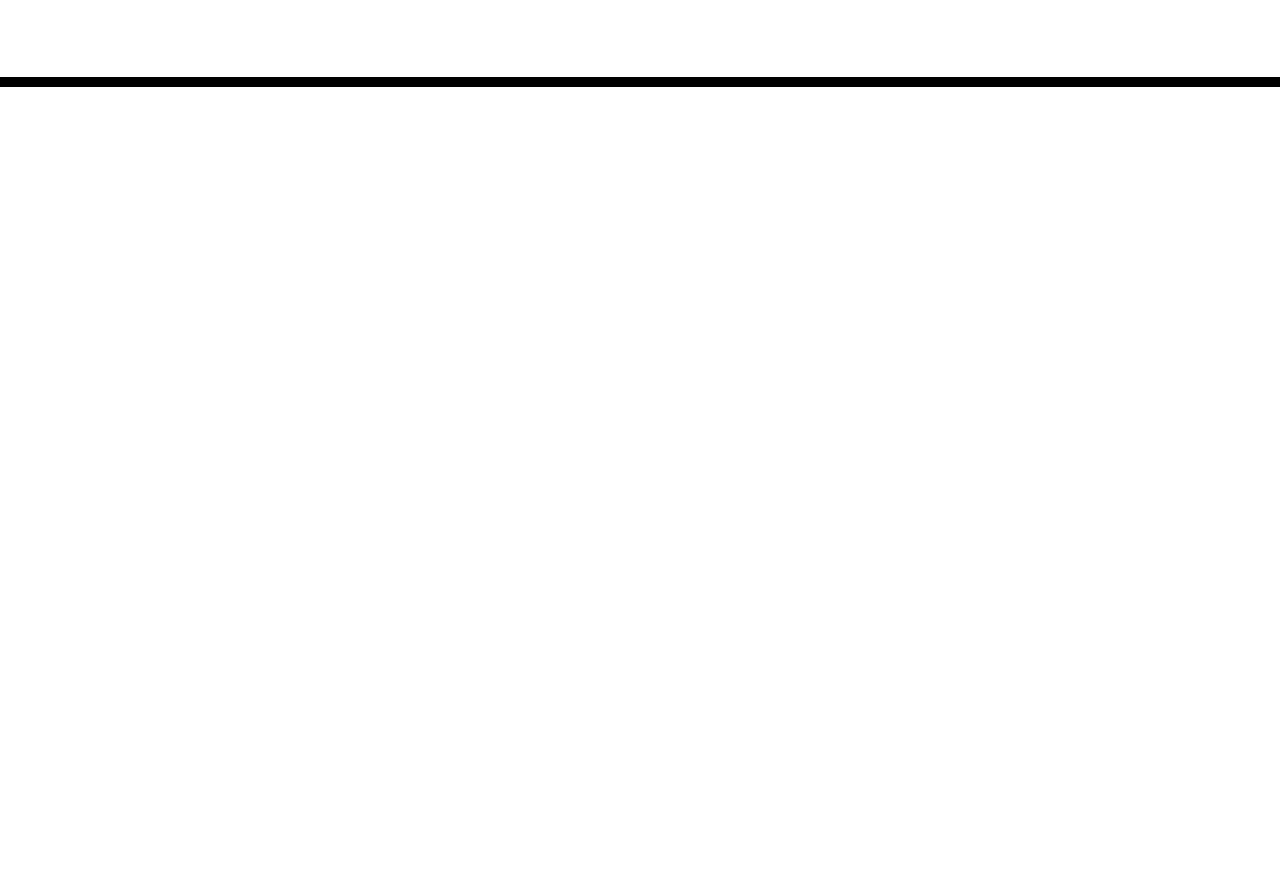
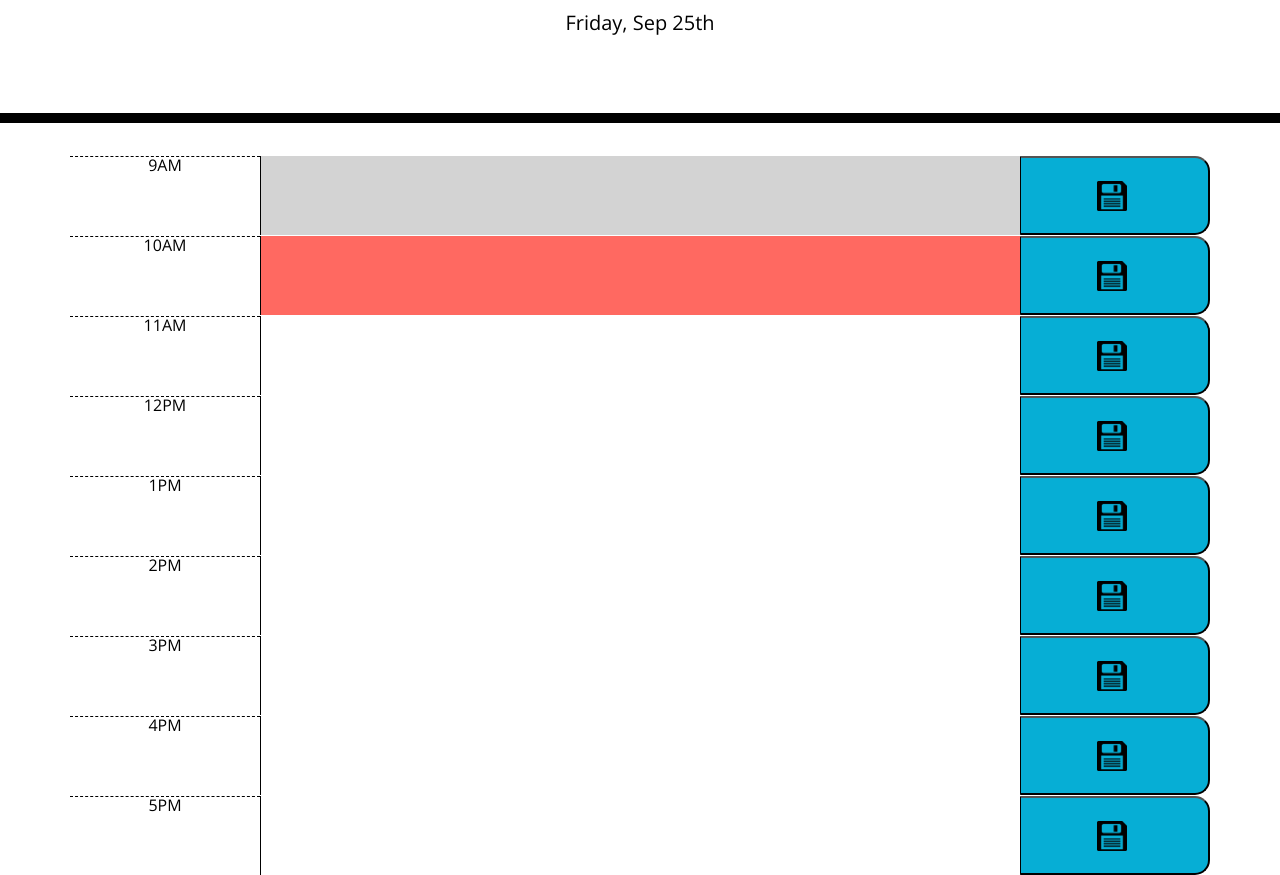
Before and after one commit to joshglugatch/day-panner, a plain HTML site: page index.html in a window 1280 px wide. Shown: the part 181-1056 px from the top of the page. Before the commit the page ends 800 px from the top, so only its background shows below. Drawn offline with nearby package versions, Linux system fonts and the light colour scheme.

Commit message:
format html with time, text, and save boxes

```diff
--- a/index.html
+++ b/index.html
@@ -20,6 +20,10 @@
     />
     <link rel="stylesheet" href="style.css" />
     <title>Work Day Scheduler</title>
+
+    <script src="https://code.jquery.com/jquery-3.4.1.min.js"></script>
+    <script src="https://momentjs.com/downloads/moment.js"></script>
+
   </head>
 
   <body>
@@ -30,9 +34,81 @@
     </header>
     <div class="container">
       <!-- Timeblocks go here -->
+      <!-- 9AM -->
+      <div class="time-block">
+        <div class="row">
+          <div class="col-sm-2 hour">9AM</div>
+            <textarea class="col-md-8 past" name="9" id="9" cols="80" rows="2"></textarea>
+          <button class="col-sm-2 saveBtn"><img class="saveImage" src="images/savebutton.png"> </button>
+        </div>
+      </div>
+      <!-- 10AM -->
+      <div class="time-block">
+        <div class="row">
+          <div class="col-sm-2 hour">10AM</div>
+          <textarea class="col-md-8 present" name="10" id="10" cols="80" rows="2"></textarea>
+          <button class="col-sm-2 saveBtn"><img class="saveImage" src="images/savebutton.png"> </button>
+        </div>
+      </div>
+      <!-- 11AM -->
+      <div class="time-block">
+        <div class="row">
+          <div class="col-sm-2 hour">11AM</div>
+          <textarea class="col-md-8" name="11" id="11" cols="80" rows="2"></textarea>
+          <button class="col-sm-2 saveBtn"><img class="saveImage" src="images/savebutton.png"> </button>
+        </div>
+      </div>
+      <!-- 12PM -->
+      <div class="time-block">
+        <div class="row">
+          <div class="col-sm-2 hour">12PM</div>
+          <textarea class="col-md-8" name="12" id="12" cols="80" rows="2"></textarea>
+          <button class="col-sm-2 saveBtn"><img class="saveImage" src="images/savebutton.png"> </button>
+        </div>
+      </div>
+      <!-- 1PM -->
+      <div class="time-block">
+        <div class="row">
+          <div class="col-sm-2 hour">1PM</div>
+          <textarea class="col-md-8" name="1" id="1" cols="80" rows="2"></textarea>
+          <button class="col-sm-2 saveBtn"><img class="saveImage" src="images/savebutton.png"> </button>
+        </div>
+      </div>
+      <!-- 2PM -->
+      <div class="time-block">
+        <div class="row">
+          <div class="col-sm-2 hour">2PM</div>
+          <textarea class="col-md-8" name="2" id="2" cols="80" rows="2"></textarea>
+          <button class="col-sm-2 saveBtn"><img class="saveImage" src="images/savebutton.png"> </button>
+        </div>
+      </div>
+      <!-- 3PM -->
+      <div class="time-block">
+        <div class="row">
+          <div class="col-sm-2 hour">3PM</div>
+          <textarea class="col-md-8" name="3" id="3" cols="80" rows="2"></textarea>
+          <button class="col-sm-2 saveBtn"><img class="saveImage" src="images/savebutton.png"> </button>
+        </div>
+      </div>
+      <!-- 4PM -->
+      <div class="time-block">
+        <div class="row">
+          <div class="col-sm-2 hour">4PM</div>
+          <textarea class="col-md-8" name="4" id="4" cols="80" rows="2"></textarea>
+          <button class="col-sm-2 saveBtn"><img class="saveImage" src="images/savebutton.png"> </button>
+        </div>
+      </div>
+      <!-- 5PM -->
+      <div class="time-block">
+        <div class="row">
+          <div class="col-sm-2 hour">5PM</div>
+          <textarea class="col-md-8" name="5" id="5" cols="80" rows="2"></textarea>
+          <button class="col-sm-2 saveBtn"><img class="saveImage" src="images/savebutton.png"> </button>
+        </div>
+      </div>
     </div>
 
-    <script src="https://code.jquery.com/jquery-3.4.1.min.js"></script>
+    <script src="script.js"></script>
     <script src="https://cdnjs.cloudflare.com/ajax/libs/moment.js/2.24.0/moment.min.js"></script>
   </body>
 </html>
--- /dev/null
+++ b/script.js
@@ -0,0 +1,15 @@
+//date at top
+var time = moment().format("dddd, MMM Do");
+console.log(time)
+$("#currentDay").append("<p>" + time + "<p>")
+
+//current hour variable
+var currentHour = moment().format("h");
+currentHour = parseInt(currentHour)
+console.log(currentHour)
+
+
+//color change function
+function currentTime(){
+
+}
--- a/style.css
+++ b/style.css
@@ -10,7 +10,7 @@ textarea{
   resize: none;
   color: #000000;
   border-left: 1px solid black;
-  padding: 10px;
+  padding: 5px;
 }
 
 .jumbotron {
@@ -69,3 +69,7 @@ textarea{
   font-size: 20px;
   transition: all .3s ease-in-out;
 }
+
+.saveImage{
+  width: 30px;
+}
```
Also changed, not shown: images/savebutton.png (added).
